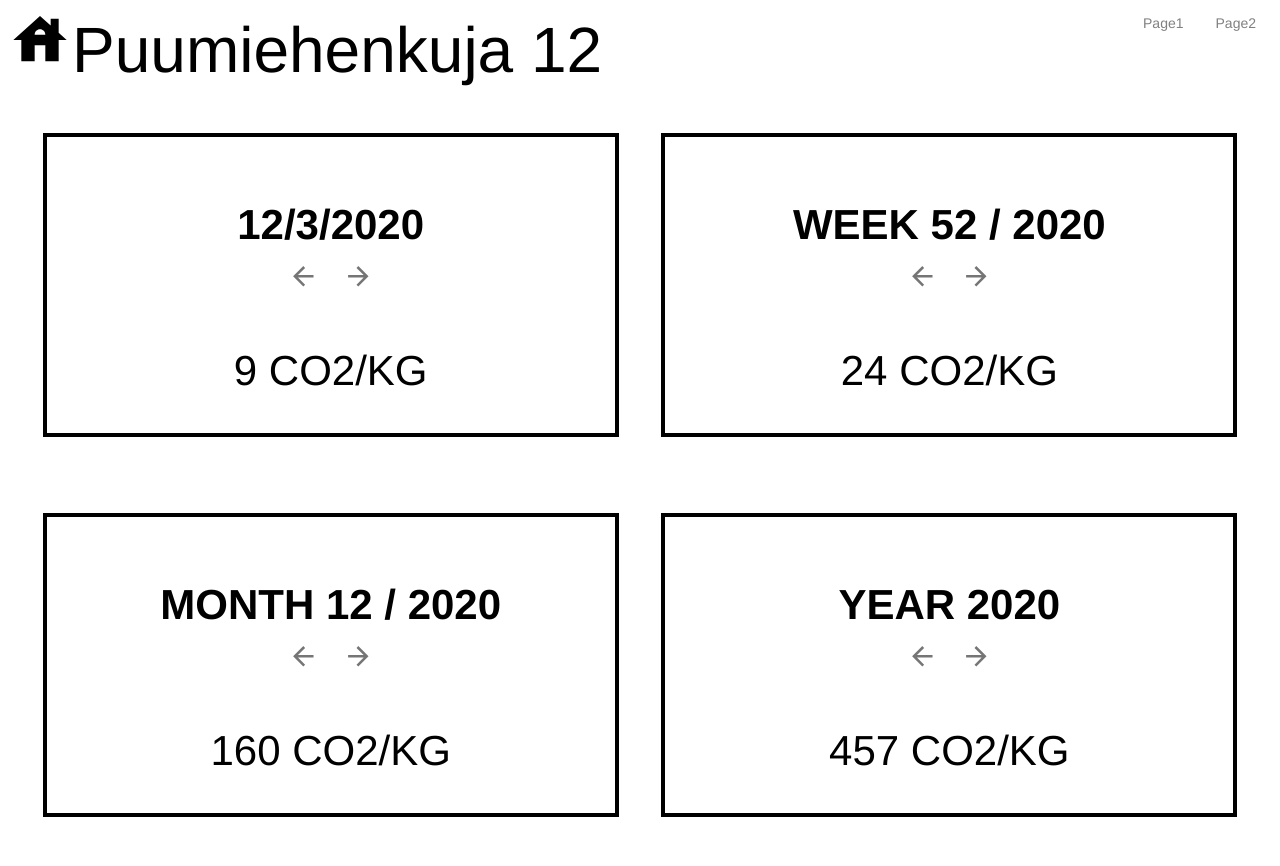
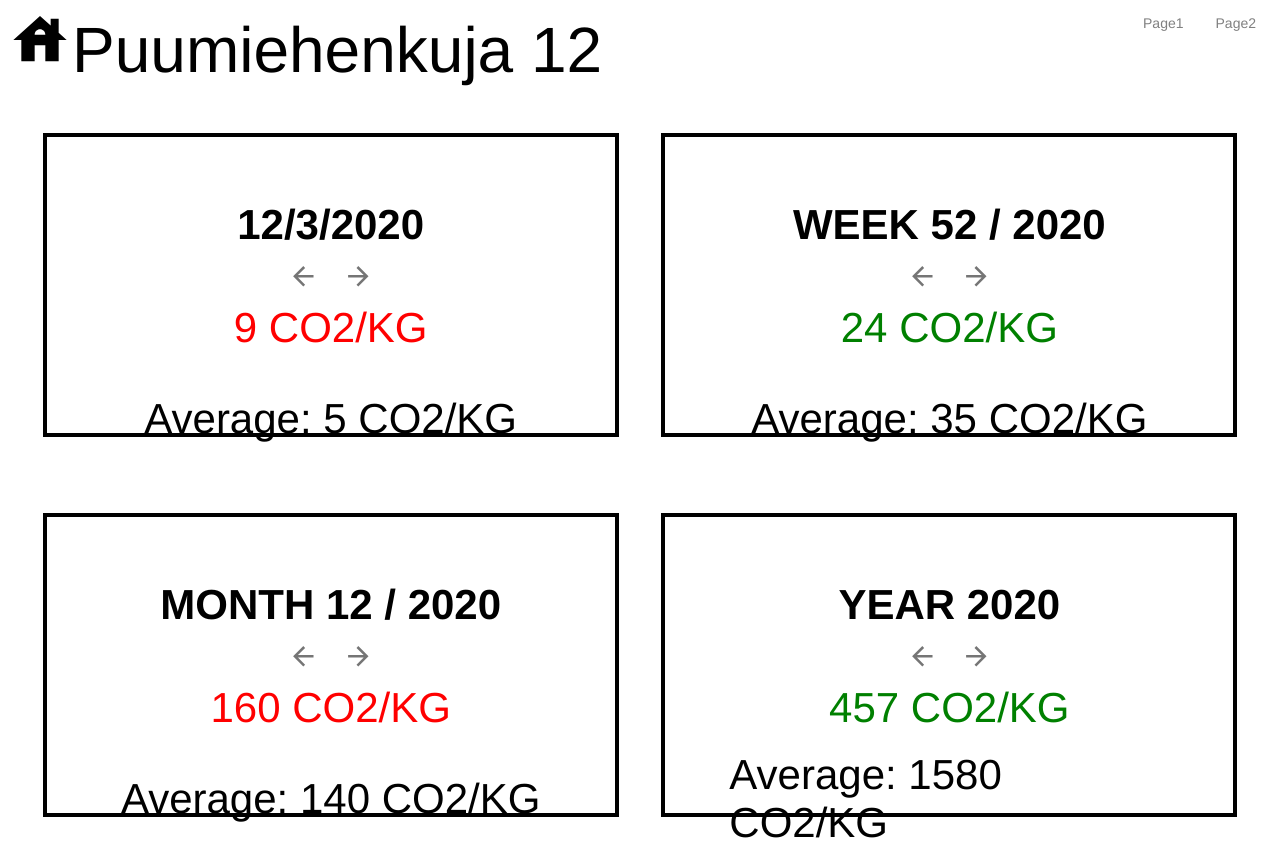
Before and after one commit to topiassaari/co2-calc, a React (Create React App) app: page /home in a window 1280 px wide. Built offline with nearby package versions, Linux system fonts and the light colour scheme.

Commit message:
Updated averages and colors

```diff
--- a/src/components/Home.tsx
+++ b/src/components/Home.tsx
@@ -3,6 +3,7 @@ import { IconButton } from '@material-ui/core';
 import ArrowBackIcon from '@material-ui/icons/ArrowBack';
 import ArrowForwardIcon from '@material-ui/icons/ArrowForward';
 import "../styles/App.scss";
+import { red } from "@material-ui/core/colors";
 
 class Home extends React.Component {
   state = {
@@ -16,6 +17,10 @@ class Home extends React.Component {
     weekCO: 0,
     monthCO: 0,
     yearCO: 0,
+    dayAvg: 5,
+    weekAvg: 35,
+    monthAvg: 140,
+    yearAvg: 1580
   };
 
   componentDidMount() {
@@ -157,8 +162,11 @@ class Home extends React.Component {
                   <ArrowForwardIcon fontSize='large' />
                 </IconButton>
               </div>
-              <div >
+              <div className={this.state.dayCO <= this.state.dayAvg ? "green" : "red"}>
                 <span className="centered">{this.state.dayCO} CO2/KG</span>
+              </div>
+              <div>
+                <span className="centered">Average: {this.state.dayAvg} CO2/KG</span>
               </div>
             </div>
             <div className="box" id="week">
@@ -181,8 +189,11 @@ class Home extends React.Component {
                 </IconButton>
               </div>
 
-              <div >
+              <div className={this.state.weekCO <= this.state.weekAvg ? "green" : "red"}>
                 <span className="centered">{this.state.weekCO} CO2/KG</span>
+              </div>
+              <div>
+                <span className="centered">Average: {this.state.weekAvg} CO2/KG</span>
               </div>
             </div>
           </div>
@@ -206,8 +217,11 @@ class Home extends React.Component {
                   <ArrowForwardIcon fontSize='large' />
                 </IconButton>
               </div>
+              <div className={this.state.monthCO <= this.state.monthAvg ? "green" : "red"}>
+                <span className="centered">{this.state.monthCO} CO2/KG</span>
+              </div>
               <div>
-                <span className="centered">{this.state.monthCO} CO2/KG</span>
+                <span className="centered">Average: {this.state.monthAvg} CO2/KG</span>
               </div>
             </div>
             <div className="box" id="year">
@@ -229,8 +243,11 @@ class Home extends React.Component {
                   <ArrowForwardIcon fontSize='large' />
                 </IconButton>
               </div>
+              <div className={this.state.yearCO <= this.state.yearAvg ? "green" : "red"}>
+                <span className="centered">{this.state.yearCO} CO2/KG</span>
+              </div>
               <div>
-                <span className="centered">{this.state.yearCO} CO2/KG</span>
+                <span className="centered">Average: {this.state.yearAvg} CO2/KG</span>
               </div>
             </div>
           </div>
--- a/src/styles/App.scss
+++ b/src/styles/App.scss
@@ -125,3 +125,13 @@ body {
   justify-content: center;
   align-items: center;
 }
+
+.red
+{
+  color: red;
+}
+
+.green
+{
+  color: green;
+}
```
